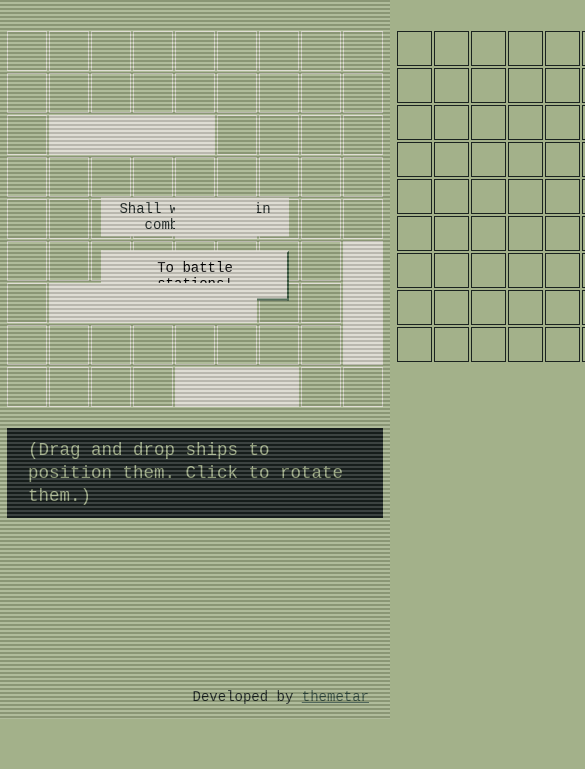
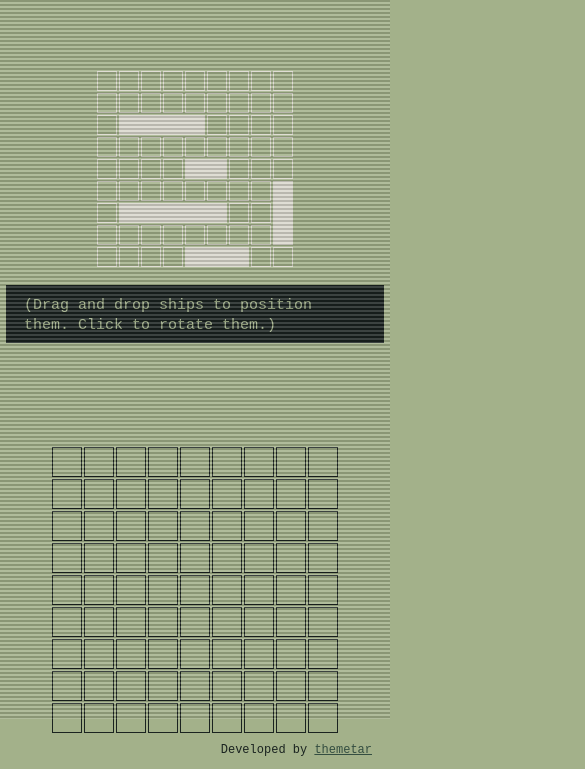
Before and after one commit to themetar/battleship-top, a plain HTML site: page index.html in a window 390 px wide. Shown: the part 125-894 px from the top of the page, 585 px wide, since content can reach past the window. Before the commit the page ends 844 px from the top, so only its background shows below. Drawn offline with Linux system fonts and the light colour scheme.

Commit message:
publish: Add mobile layout
generated from commit 954cb34c1cf50fe6e0ae8b3148c879a891ae18ed

```diff
--- a/style.css
+++ b/style.css
@@ -46,7 +46,6 @@ html {
 
 .side:nth-child(1) .chart-container {
   --cell-size: 40px;
-  align-self: center;
   --shade-0: #DAD7CD;
   --shade-1: #A3B18A;
   --shade-2: #588157;
@@ -129,7 +128,7 @@ html {
 
 .prompt {
   position: absolute;
-  z-index: 1;
+  z-index: 100;
   top: 50%;
   left: 50%;
   transform: translateX(-50%) translateY(-50%);
@@ -220,23 +219,41 @@ body {
 @media all and (min-width: 1600px) {
   .chart-container { --cell-size: 60px; }
 
-  .chart-container:nth-child(3) { --cell-size: 45px; }
+  .side:nth-child(1) .chart-container { --cell-size: 45px; }
 }
 
 @media all and (min-width: 2000px) {
   .chart-container { --cell-size: 80px; }
 
-  .chart-container:nth-child(3) { --cell-size: 65px; }
+  .side:nth-child(1) .chart-container { --cell-size: 65px; }
 }
 
 @media all and (max-width: 1200px) {
   .chart-container { --cell-size: 45px; }
 
-  .chart-container:nth-child(3) { --cell-size: 35px; }
+  .side:nth-child(1) .chart-container { --cell-size: 35px; }
 }
 
 @media all and (max-width: 800px) {
+  html { font-size: 12px; }
+
   .chart-container { --cell-size: 35px; }
 
-  .chart-container:nth-child(3) { --cell-size: 25px; }
+  .side:nth-child(1) .chart-container { --cell-size: 25px; }
 }
+
+@media all and (max-aspect-ratio: 1 / 1) {
+  .prompt {
+    position: static;
+    transform: none;
+  }
+
+  #charts {
+    grid-template-columns: 1fr;
+    grid-auto-flow: row;
+  }
+
+  .chart-container { --cell-size: 30px; }
+
+  .side:nth-child(1) .chart-container { --cell-size: 20px; }
+}
```
